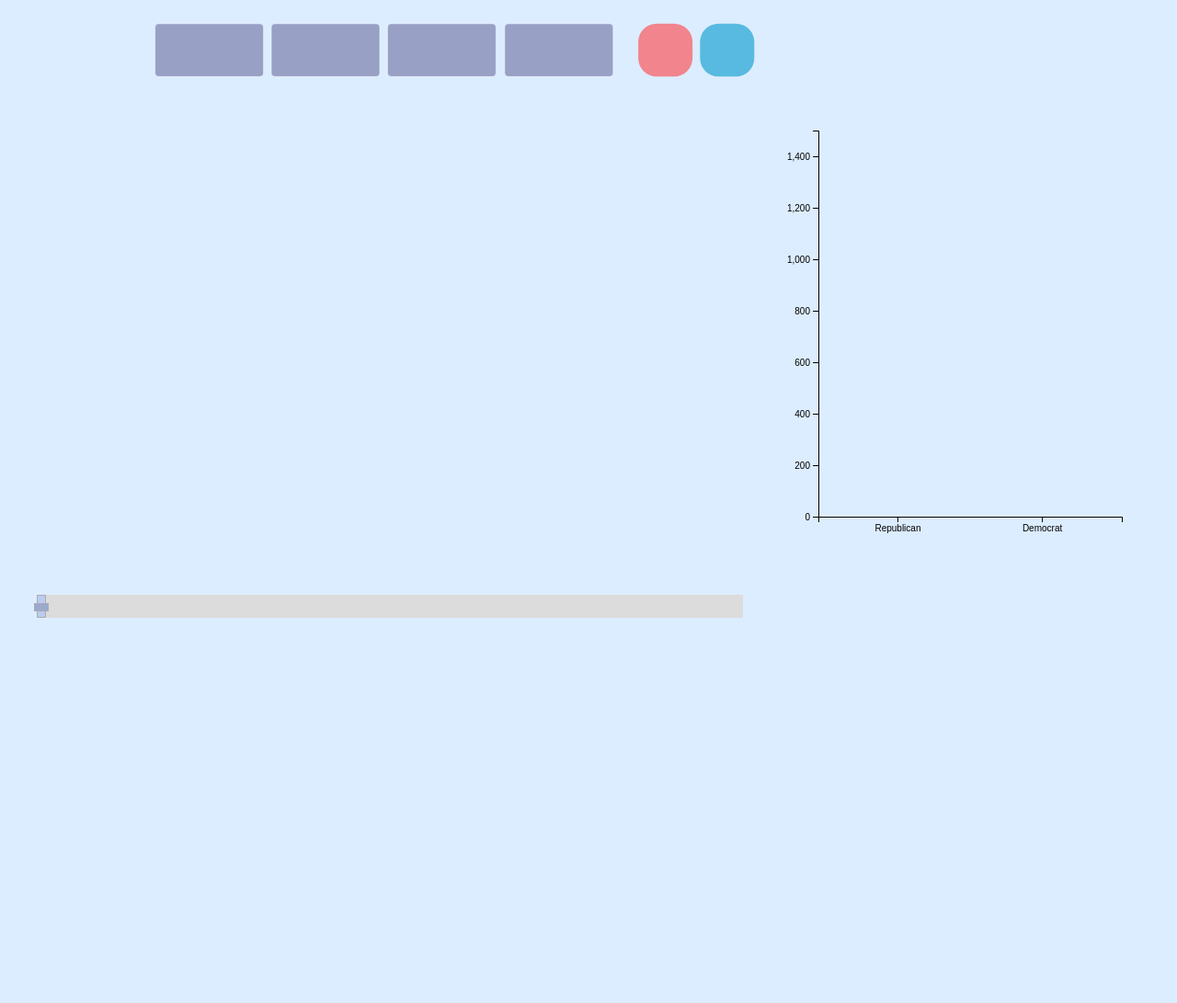
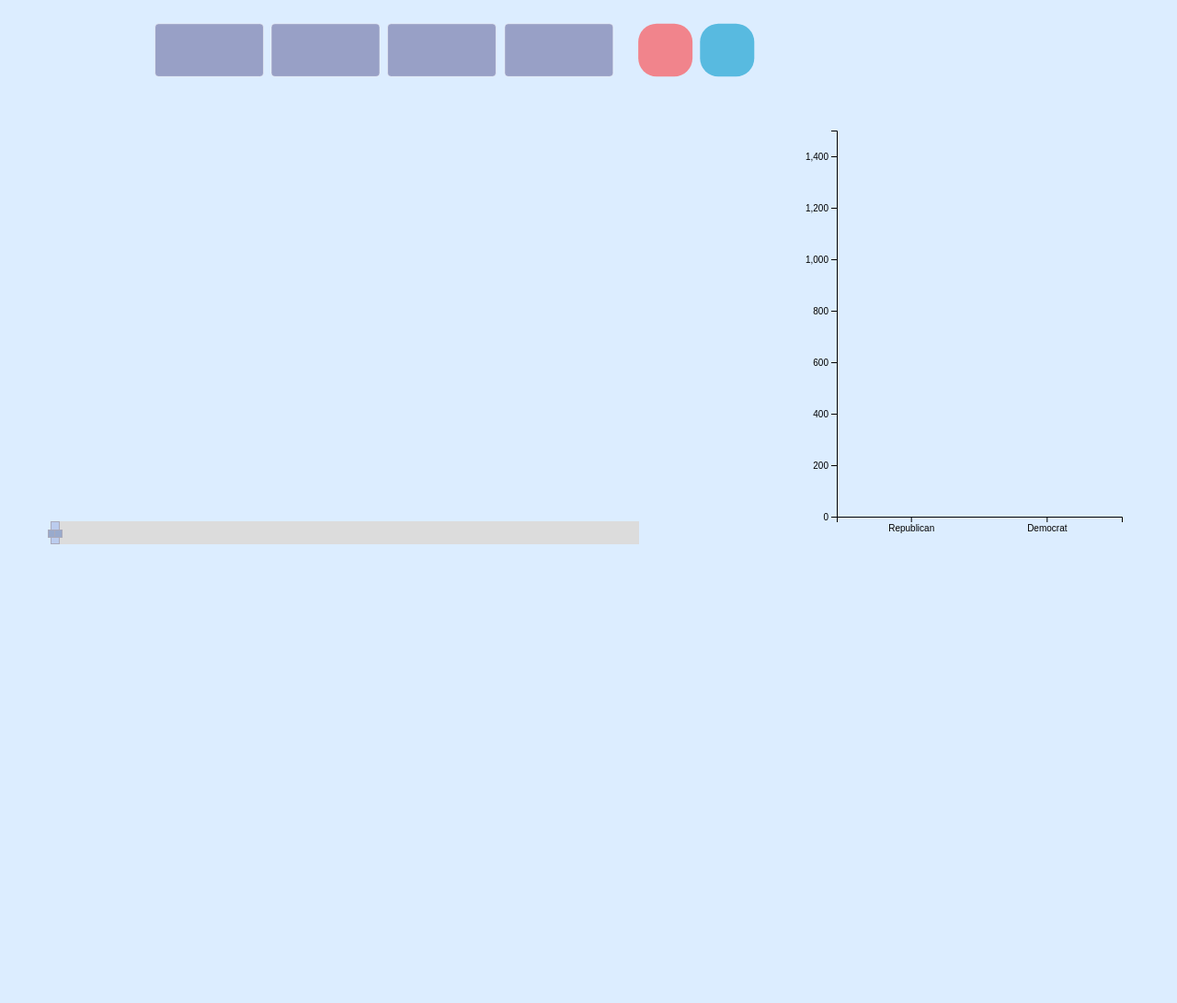
Before and after one commit to kikichan513/gop-vs-dems-tweets, a PHP site: page / in a window 1280 px wide. Shown: the top 1091 px of the page at 92% size. Run offline with PHP 8.4, Linux system fonts and the light colour scheme; some libraries are stand-ins or nearby versions.

Commit message:
made graph wider and moved up slider

```diff
--- a/index.html
+++ b/index.html
@@ -61,7 +61,7 @@
 // domain vs range: https://javascript.tutorialhorizon.com/2015/01/17/d3-fundamentals-understanding-domain-range-and-scales-in-d3js/
 // set up x
 var xValue = function(d) { return d["Sentiment"];}, // data -> value
-    xScale = d3.scaleLinear().range([0,w]), // value -> display
+    xScale = d3.scaleLinear().range([0,w * 1.2]), // value -> display
     xMap = function(d) { return xScale(xValue(d));}; // data -> display
 
 // setup y
@@ -75,8 +75,8 @@
 // adds svg to the html dom
 var graphSVG = d3.select("#scatterplot").append("svg")
     .attr("class", "graph")
-    .attr("width", w + margin.left + margin.right)
-    .attr("height", h + margin.top + margin.bottom)
+    .attr("width", 1000)
+    .attr("height", 1000)
     .append("g")
       .attr("transform", "translate(" + margin.left + "," + margin.top + ")");
 
@@ -91,7 +91,7 @@
 var clip = graphSVG.append("defs").append("clipPath")
             .attr("id", "clip")
             .append("rect")
-            .attr("width", w)
+            .attr("width", w * 1.2)
             .attr("x", 0)
             .attr("y", 0)
             .attr("transform", "translate(0,-20)") // fixes a bug where
@@ -106,7 +106,7 @@
 #         SET UP BAR                   #
 #                                      #
 ########################################*/
-var barMargin = {top: 20, right: 20, bottom: 160, left: 250},
+var barMargin = {top: 20, right: 20, bottom: 160, left: 270},
  dim = Math.min(parseInt(d3.select("#bar").style("width")), parseInt(d3.select("#bar").style("height"))),
     barW = dim - barMargin.left - barMargin.right,
     barH = dim - barMargin.top - barMargin.bottom;
@@ -173,7 +173,7 @@
       .call(xAxis)
       .append("text")
         .attr("class", "label x-axis-label")
-        .attr("x", w / 2)
+        .attr("x", w / 1.67)
         .attr("y", h / 13)
         .attr("fill", "black")
         .style("text-anchor", "middle")
@@ -401,7 +401,7 @@
     .attr("height",function(d) { return barH - barY(d.count); });
 
   // Resize scatterplot
-  xScale.range([0, w]);
+  xScale.range([0, w * 1.2]);
   yScale.range([h, 0]);
   graphSVG.select(".xaxis")
       .attr("transform", "translate(0," + h + ")")
--- a/style.css
+++ b/style.css
@@ -52,6 +52,7 @@
   width: 50%;
   height: 100%;
   float:right;
+  display: inline-block;
 }
 #buttoncontainer{
   border-top-left-radius: 35px;
@@ -61,11 +62,10 @@
 
 #slider-container{
   height: 25px;
-  width: 60%;
+  width: 640px;
   position: absolute;
   bottom: 100px;
-  left: 40px;
-  bottom: 20px;
+  left: 55px;
 }
 
 #range-label{
@@ -119,7 +119,7 @@
   text-align: center;
 }
 
-@media only screen and (max-width: 790px) {
+@media only screen and (max-width: 900px) {
   #bar{
     display:none;
   }
```
